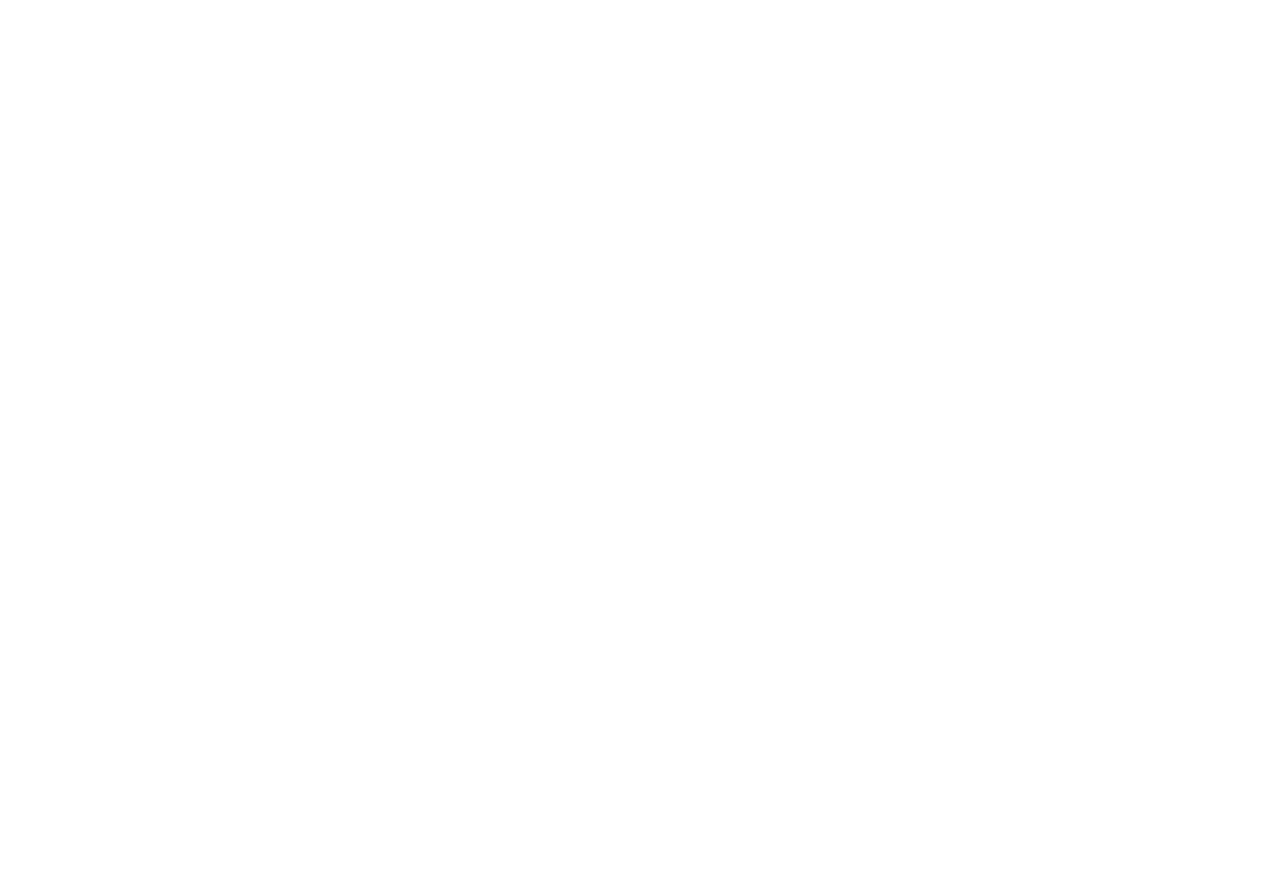
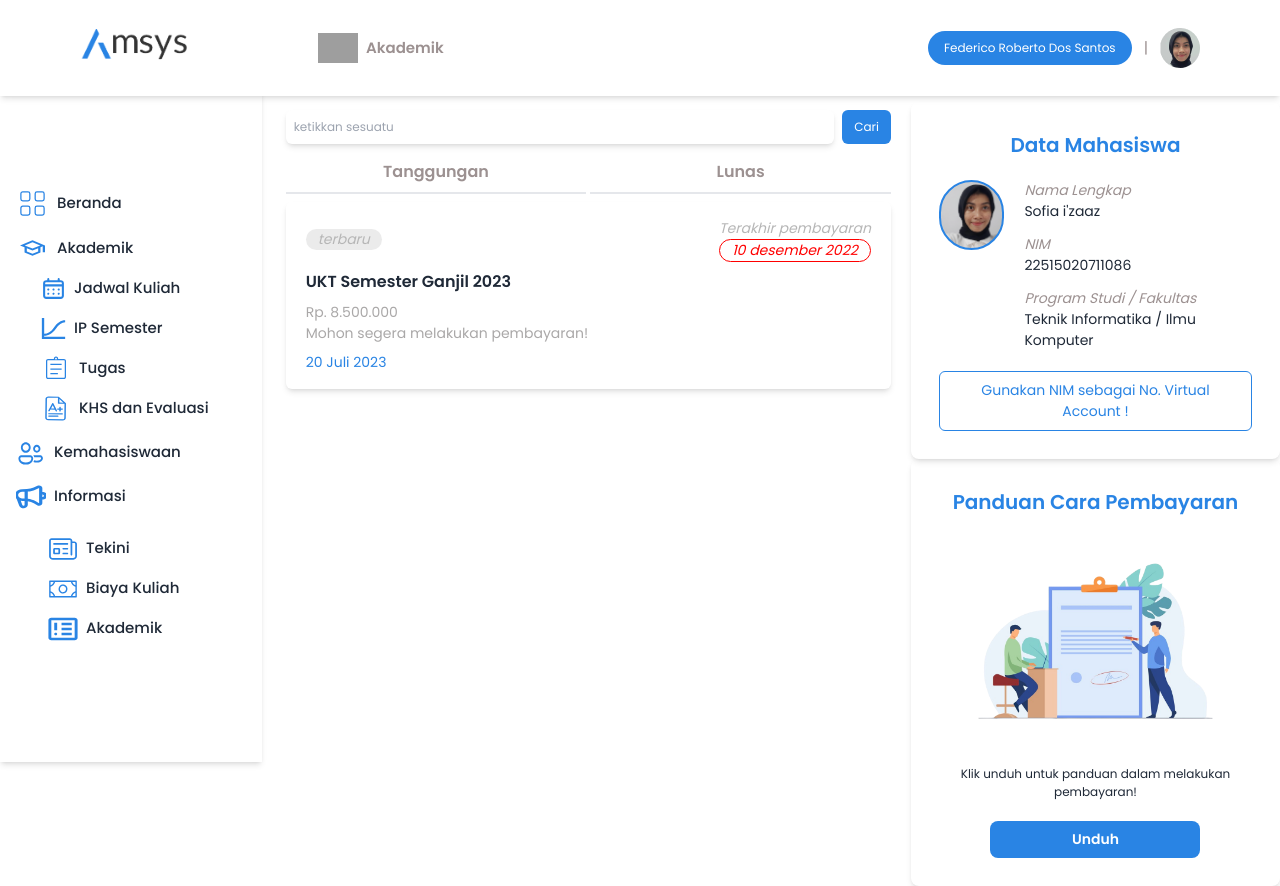
Before and after one commit to Hilaladiii/amsys, a React (Vite) app: page /informasi-biaya in a window 1280 px wide. Before the commit this address had no page. Before the commit the page ends 800 px from the top, so only its background shows below. Built offline with nearby package versions, Linux system fonts and the light colour scheme; grey boxes are pictures that could not be loaded; what tailwindcss-animated would draw is missing.

Commit message:
add informasi biaya page

```diff
--- a/src/App.jsx
+++ b/src/App.jsx
@@ -6,6 +6,7 @@
 import JadwalPage from "./Pages/jadwalPage";
 import InformasiTerkini from "./Pages/informasiTerkini";
 import InformasiAkademikPage from "./Pages/informasiAkademikPage";
+import InformasiBiayaPage from "./Pages/informasiBiayaPage";
 function App() {
 
   return (
@@ -18,6 +19,7 @@
         <Route path="/jadwal" element={<JadwalPage />}/>
         <Route path="/informasi-terkini" element={<InformasiTerkini />}/>
         <Route path="/informasi-akademik" element={<InformasiAkademikPage />}/>
+        <Route path="/informasi-biaya" element={<InformasiBiayaPage />}/>
 
       </Routes>
     </BrowserRouter>
--- a/src/Components/Fragments/CardInformasi.jsx
+++ b/src/Components/Fragments/CardInformasi.jsx
@@ -6,7 +6,8 @@
     <>
     {
       type === "mini-card" ? <CardMiniInformasi status={status} date={date} title={title} detail={detail}/> :
-      type === "detail-card" ? <CardDetailInformasi category={category} title={title} date={date} detail1={detail1} detail2={detail2} images={images} views={views} information={information}/> : null
+      type === "detail-card" ? <CardDetailInformasi category={category} title={title} date={date} detail1={detail1} detail2={detail2} images={images} views={views} information={information}/> :
+      type === "biaya-card" ? <CardInformasiBiaya/> : null
     }
     </>
   )
@@ -50,10 +51,30 @@
       <h1 className="font-semibold text-[15px]">{title}</h1>
       <p className="text-[12px] text-[#AAA8A8]">{detail}</p>
       <div className="flex flex-row justify-end">
-        <button className="bg-tBlue text-[12px] text-white font-normal px-3 py-1 rounded-md">Baca Selengkapnya{">>"}</button>
+        <button className="bg-tBlue text-[12px] text-white font-normal px-3 py-1 rounded-md">Baca Selengkapnya{"  >>"}</button>
       </div>
     </div>
   )
 }
 
+const CardInformasiBiaya = () =>{
+  return(
+    <div className="w-full lg:max-w-2xl flex flex-col px-5 py-4 gap-2 rounded-md shadow-md">
+      <div className="flex flex-row justify-between items-center">
+        <span className={`${status ==='terbaru' ? 'bg-tBlue text-white' : 'bg-[#EBEBEB] text-[#B6B6B6]'} px-3 rounded-xl text-[14px] italic font-normal`}>terbaru</span>
+        <div className="flex flex-col justify-center items-center">
+          <span className="text-[14px] text-[#B6B6B6] italic">Terakhir pembayaran</span>
+          <span className="text-[14px] text-[#FF0000] italic rounded-2xl border-[1px] px-3 border-[#FF0000]">10 desember 2022</span>
+        </div>
+      </div>
+      <h1 className="font-semibold text-[16px]">UKT Semester Ganjil 2023</h1>
+        <div className="flex flex-col">
+          <span className="text-[14px] text-[#AAA8A8]">Rp. 8.500.000</span>
+          <p className="text-[14px] text-[#AAA8A8]"> Mohon segera melakukan pembayaran!</p>
+        </div>
+      <span className="text-[14px] text-tBlue">20 Juli 2023</span>
+    </div>
+  )
+}
+
 export default CardInformasi
--- /dev/null
+++ b/src/Components/Fragments/CardMahasiswa.jsx
@@ -0,0 +1,39 @@
+
+const CardMahasiswa = () => {
+  return (
+    <div className="w-full flex flex-col justify-center items-center gap-5 rounded-lg shadow-md p-7">
+      <h1 className="text-[20px] text-tBlue font-semibold">Data Mahasiswa</h1>
+      <div className="flex flex-row justify-center  gap-5">
+
+        <div className="w-[70px] h-[70px] rounded-full bg-[url('./assets/images/profile-mahasiswa.png')] bg-cover bg-center border-[2px] border-tBlue"/>
+        <div className="flex flex-col gap-3 text-[14px] ">
+          <div>
+            <div >
+              <div/>
+              <h2 className="text-[#9C9191] italic">Nama Lengkap</h2>
+            </div>
+            <span>Sofia i'zaaz </span>
+          </div>
+
+          <div>
+            <div>
+              <div/>
+              <h2 className="text-[#9C9191] italic">NIM</h2>
+            </div>
+            <span>22515020711086</span>
+          </div>
+          <div>
+            <div>
+              <div/>
+              <h2 className="text-[#9C9191] italic">Program Studi / Fakultas</h2>
+            </div>
+            <span>Teknik Informatika / Ilmu Komputer</span>
+          </div>
+        </div>
+      </div>
+      <button className="text-[14px] text-tBlue rounded-md border-[1px] border-tBlue px-3 py-2">Gunakan NIM sebagai No. Virtual Account !</button>
+    </div>
+  )
+}
+
+export default CardMahasiswa
--- a/src/Components/Fragments/Navbar.jsx
+++ b/src/Components/Fragments/Navbar.jsx
@@ -122,7 +122,7 @@
   return(
     <nav className="hidden md:w-[30%] md:h-[84vh] lg:flex flex-col justify-center gap-3 2xl:gap-6 bg-white text-[15px] px-4 py-4 2xl:p-7 font-medium shadow-md">
 
-      <Link className="group flex flex-row justify-between items-center hover:bg-[#9F9F9F17] animate-fade-right animate-delay-150">
+      <Link to={"/dashboard"} className="group flex flex-row justify-between items-center hover:bg-[#9F9F9F17] animate-fade-right animate-delay-150">
         <div className="flex flex-row gap-3 p-1 items-center">
           <div className="w-[25px] h-[25px] 2xl:w-[40px] 2xl:h-[40px] bg-[url('./assets/icons/icon-beranda.svg')] bg-contain bg-center bg-no-repeat"/>
           <span className=" text-[15px] 2xl:text-[20px]">Beranda</span>
@@ -132,7 +132,7 @@
 
       <div className="flex flex-col">
 
-        <Link className="group flex flex-row justify-between items-center hover:bg-[#9F9F9F17] animate-fade-right animate-delay-150">
+        <Link to={"/akademik"} className="group flex flex-row justify-between items-center hover:bg-[#9F9F9F17] animate-fade-right animate-delay-150">
           <div className="flex flex-row gap-3 p-1 items-center">
             <div className="w-[25px] h-[25px] 2xl:w-[40px] 2xl:h-[40px] bg-[url('./assets/icons/icon-academic.svg')] bg-contain bg-center bg-no-repeat"/>
             <span className="text-[15px] 2xl:text-[20px]">Akademik</span>
@@ -142,7 +142,7 @@
 
         <div className="mt-2 mx-auto flex flex-col justify-between gap-2 animate-fade-right animate-delay-300">
 
-          <Link className="group w-full flex flex-row justify-between items-center gap-2 hover:bg-[#9F9F9F17]">
+          <Link to={"/jadwal"} className="group w-full flex flex-row justify-between items-center gap-2 hover:bg-[#9F9F9F17]">
             <div className="flex flex-row gap-2 items-center">
               <div className="w-[25px] h-[25px] 2xl:w-[40px] 2xl:h-[40px] bg-[url('./assets/icons/icon-schedule.svg')] bg-cover bg-center bg-no-repeat"/>
               <span className=" text-[15px] 2xl:text-[20px]">Jadwal Kuliah</span>
@@ -157,7 +157,7 @@
             </div>
             <div className="w-1 h-8 bg-white group-hover:bg-tBlue"/>
           </Link>
-          <Link className="group w-full flex flex-row justify-between items-center gap-2 hover:bg-[#9F9F9F17]">
+          <Link to={"/tugas"} className="group w-full flex flex-row justify-between items-center gap-2 hover:bg-[#9F9F9F17]">
             <div className="flex flex-row gap-2 items-center">
               <div className="w-[30px] h-[30px] 2xl:w-[40px] 2xl:h-[40px] bg-[url('./assets/icons/icon-tugas.svg')] bg-cover bg-center bg-no-repeat"/>
               <span className="text-[15px] 2xl:text-[20px]">Tugas</span>
@@ -176,7 +176,7 @@
          </div>
       </div>
 
-      <Link className="group flex flex-row justify-between items-center hover:bg-[#9F9F9F17] animate-fade-right animate-delay-150">
+      <Link to={"/kemahasiswaan"} className="group flex flex-row justify-between items-center hover:bg-[#9F9F9F17] animate-fade-right animate-delay-150">
         <div className="flex flex-row gap-2 items-center">
           <div className="w-[30px] h-[30px] 2xl:w-[40px] 2xl:h-[40px] bg-[url('./assets/icons/icon-kemahasiswaan.svg')] bg-cover bg-center bg-no-repeat"/>
           <span>Kemahasiswaan</span>
@@ -194,7 +194,7 @@
         </Link>
 
         <div className="flex flex-col justify-between gap-2 px-8 py-5 animate-fade-right animate-delay-300">
-          <Link className="group flex flex-row justify-between items-center hover:bg-[#9F9F9F17] animate-fade-right animate-delay-150">
+          <Link to={'/informasi-terkini'} className="group flex flex-row justify-between items-center hover:bg-[#9F9F9F17] animate-fade-right animate-delay-150">
             <div className="flex flex-row gap-2 items-center">
               <div className="w-[30px] h-[30px] 2xl:w-[40px] 2xl:h-[40px] bg-[url('./assets/icons/icon-terkini.svg')] bg-cover bg-center bg-no-repeat"/>
               <span>Tekini</span>
@@ -202,7 +202,7 @@
             <div className="w-1 h-8 bg-white group-hover:bg-tBlue"/>
           </Link>
 
-          <Link className="group flex flex-row justify-between items-center hover:bg-[#9F9F9F17] animate-fade-right animate-delay-150">
+          <Link to={"/informasi-biaya"} className="group flex flex-row justify-between items-center hover:bg-[#9F9F9F17] animate-fade-right animate-delay-150">
             <div className="flex flex-row gap-2 items-center">
               <div className="w-[30px] h-[30px] 2xl:w-[40px] text-[15px] 2xl:h-[40px] bg-[url('./assets/icons/icon-biaya.svg')] bg-cover bg-center bg-no-repeat"/>
               <span>Biaya Kuliah</span>
@@ -210,7 +210,7 @@
             <div className="w-1 h-8 bg-white group-hover:bg-tBlue"/>
           </Link>
 
-          <Link className="group flex flex-row justify-between items-center hover:bg-[#9F9F9F17] animate-fade-right animate-delay-150">
+          <Link to={"/informasi-akademik"} className="group flex flex-row justify-between items-center hover:bg-[#9F9F9F17] animate-fade-right animate-delay-150">
             <div className="flex flex-row gap-2 items-center">
               <div className="w-[30px] h-[30px] 2xl:w-[40px] text-[15px] 2xl:h-[40px] bg-[url('./assets/icons/icon-informasiAkademik.svg')] bg-cover bg-center bg-no-repeat"/>
               <span>Akademik</span>
--- /dev/null
+++ b/src/Pages/informasiBiayaPage.jsx
@@ -0,0 +1,45 @@
+import React from 'react'
+import Navbar, { NavbarLeft } from '../Components/Fragments/Navbar'
+import Button from '../Components/Elements/Button/Button'
+import CardInformasi from '../Components/Fragments/CardInformasi'
+import CardMahasiswa from '../Components/Fragments/CardMahasiswa'
+
+const InformasiBiayaPage = () => {
+  return (
+    <div className="flex flex-col">
+    <Navbar types={"akademik-navbar"}/>
+    <div className="flex flex-row gap-4 mt-[7%]">
+      <NavbarLeft/>
+      <div className="w-[120vw] flex flex-col-reverse lg:flex-row justify-between gap-3 mt-20 lg:mt-3 ">
+        <div className="w-full lg:h-[80vh] flex flex-col gap-2  p-2">
+          <div className="w-full flex flex-row gap-2 px-4 md:px-0 ">
+              <input type="text" placeholder="ketikkan sesuatu" className="w-full text-[12px] shadow-md rounded-md p-2" />
+              <button className="bg-tBlue text-[12px] text-white rounded-md px-3 py-2">Cari</button>
+          </div>
+          <div className='w-full flex justify-between gap-1'>
+            <button className="w-full font-semibold text-[#9C9191] px-3 py-2 focus:bg-[#2984E414] focus:text-tBlue focus:border-tBlue border-b-[2px]">Tanggungan</button>
+            <button  className="w-full font-semibold text-[#9C9191] px-3 py-2 focus:bg-[#2984E414] focus:text-tBlue focus:border-tBlue border-b-[2px]">Lunas</button>
+          </div>
+          <div className='w-full'>
+            <CardInformasi type={"biaya-card"}/>
+          </div>
+        </div>
+
+        <div className='w-[60%]'>
+          <CardMahasiswa/>
+
+          <div className="w-full flex flex-col justify-center items-center gap-5 rounded-lg shadow-md p-7">
+            <h1 className="text-[20px] text-tBlue font-semibold">Panduan Cara Pembayaran</h1>
+            <img src="/public/images/tutorial-pembayaran.png" alt="gambar tutorial pembayaran" />
+            <p className='text-[12px] text-center'>Klik unduh untuk panduan dalam melakukan pembayaran!</p>
+            <button className="w-full max-w-[15em] rounded-lg p-2 bg-tBlue text-white font-semibold text-[14px]">Unduh</button>
+          </div>
+        </div>
+
+      </div>
+    </div>
+  </div>
+  )
+}
+
+export default InformasiBiayaPage
--- a/src/Pages/informasiTerkini.jsx
+++ b/src/Pages/informasiTerkini.jsx
@@ -8,7 +8,7 @@
       <Navbar types={"akademik-navbar"}/>
       <div className="flex flex-row gap-4 mt-[7%]">
         <NavbarLeft/>
-        <div className="w-full flex flex-col-reverse lg:flex-row justify-between gap-3 mt-20 lg:mt-3 ">
+        <div className="w-[120vw] flex flex-col-reverse lg:flex-row justify-between gap-3 mt-20 lg:mt-3 ">
 
           <div className=" lg:h-[80vh] flex flex-col gap-2 lg:overflow-y-scroll p-2">
             <div className="w-full flex flex-row gap-2 px-4 md:px-0 ">
```
Also changed, not shown: src/Pages/informasiAkademikPage.jsx (+5 -5 lines), public/images/tutorial-pembayaran.png (added), src/assets/images/profile-mahasiswa.png (added).
